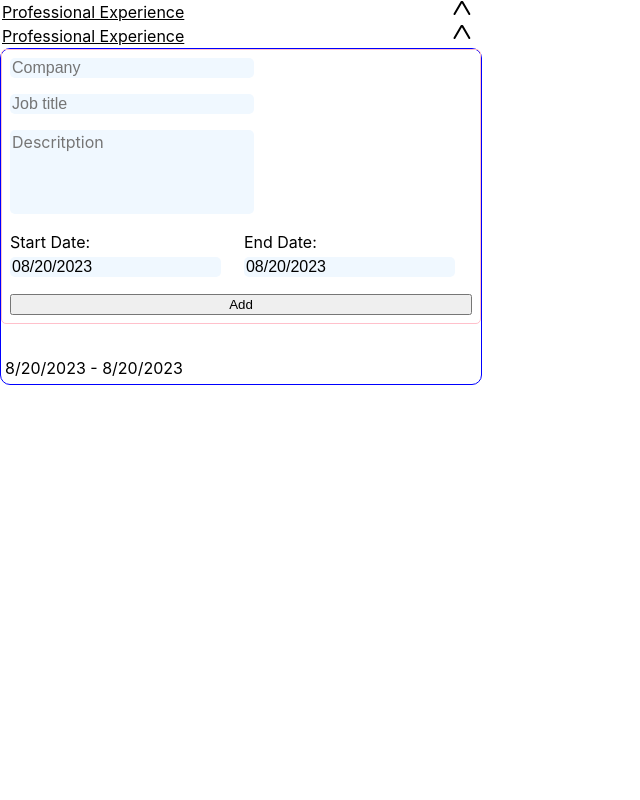
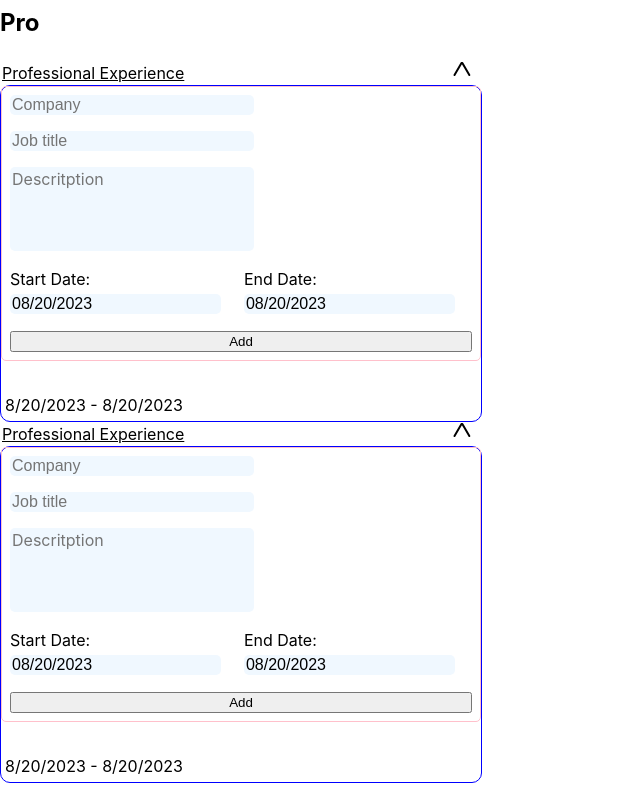
Before and after one commit to StephTorres22/cv-app, a React (Vite) app in the folder cv-app/: page / in a window 1280 px wide. Shown: the whole page, without its empty margins (0-640 px from the left). Built offline with nearby package versions, Linux system fonts and the light colour scheme.

Commit message:
watched a tutorial on creating collapsable components, introduction to useRef

```diff
--- a/cv-app/src/App.jsx
+++ b/cv-app/src/App.jsx
@@ -10,6 +10,7 @@ import ProfessionalExperience from "./ProfessionalExperience";
 //import Quali from "./classes/qualification";
 //import Establishment from "./classes/establishment";
 import Job from "./classes/job";
+import Collapsable from "./components/Collapsable";
 
 function App() {
   const [person, setPerson] = useState({
@@ -67,6 +68,22 @@ function App() {
 
   return (
     <div className="whole">
+      <Collapsable title="Pro">
+        <ProfessionalExperience
+          jobPlace={jobPlace}
+          handlePlaceChange={jobPlaceChange}
+          title={jobTitle}
+          handleTitleChange={jobTitleChange}
+          description={jobDescription}
+          handleDescriptionChange={jobDescriptionChange}
+          startDate={jobStart}
+          startChange={(date) => setJobStart(new Date(date))}
+          endDate={jobEnd}
+          endChange={(date) => setJobEnd(new Date(date))}
+          onClick={addJob}
+        />
+      </Collapsable>
+
       <div className="form">
         <div className="form-legend">
           <legend>
@@ -79,12 +96,17 @@ function App() {
                 name="professional-toggle"
                 // onChange={() => displayActive(0)}
               />
-              <label htmlFor="arrow-toggle" className="arrow-toggle-label" onClick={() => displayActive(0)}>
+              <label
+                htmlFor="arrow-toggle"
+                className="arrow-toggle-label"
+                onClick={() => displayActive(0)}
+              >
                 <span className="arrow"></span>
               </label>
             </div>
           </legend>
         </div>
+
         <ProfessionalExperience
           jobPlace={jobPlace}
           handlePlaceChange={jobPlaceChange}
@@ -97,7 +119,6 @@ function App() {
           endDate={jobEnd}
           endChange={(date) => setJobEnd(new Date(date))}
           onClick={addJob}
-          isActive={activeIndex === 0}
         />
       </div>
       <div className="form">
@@ -112,8 +133,11 @@ function App() {
                 name="quali-toggle"
                 //onChange={() => setActiveIndex(2)}
               />
-              <label htmlFor="arrow-toggle" className="arrow-toggle-label" onClick={() => displayActive(2)}>
-
+              <label
+                htmlFor="arrow-toggle"
+                className="arrow-toggle-label"
+                onClick={() => displayActive(2)}
+              >
                 <span className="arrow"></span>
               </label>
             </div>
--- a/cv-app/src/ProfessionalExperience.jsx
+++ b/cv-app/src/ProfessionalExperience.jsx
@@ -1,6 +1,6 @@
 import DateSelector from "./components/DateSelector";
 import "./styles/forms.css";
-import { CSSTransition } from "react-transition-group";
+
 
 /* eslint-disable react/prop-types */
 function ProfessionalExperience({
@@ -15,15 +15,10 @@ function ProfessionalExperience({
   endDate,
   endChange,
   onClick,
-  isActive,
+
 }) {
   return (
-    <CSSTransition
-      in={isActive}
-      timeout={600}
-      mountOnEnter={true}
-      classNames="form-transition"
-    >
+
       <div className="forms-container">
         <form action="" className="forms">
           <input
@@ -78,7 +73,7 @@ function ProfessionalExperience({
           <p>{description}</p>
         </div>
       </div>
-    </CSSTransition>
+
   );
 }
 
--- /dev/null
+++ b/cv-app/src/components/Collapsable.jsx
@@ -0,0 +1,33 @@
+/* eslint-disable react/prop-types */
+import { useState, useRef } from "react";
+import "../styles/collapsable.css";
+
+function Collapsable({title, children}) {
+   const [isActive, setIsActive] = useState(false);
+  const inner = useRef(null);
+  const currentHeight = isActive ? inner.current.clientHeight : 0;
+
+  function handleToggle(e) {
+    e.preventDefault();
+    setIsActive(!isActive);
+  }
+
+  return (
+     <div
+      className={`panel ${isActive ? "is-expanded" : ""}`}
+      onClick={(e) => handleToggle(e)}
+    >
+      <div className="panel-heading">
+        <h2>{title}</h2>
+      </div>
+      <div className="panel-collapse" style={{ height: currentHeight + "px" }}>
+        <div className="panel-body" ref={inner}>
+          {children}
+        </div>
+      </div>
+    </div>
+
+  );
+}
+
+export default Collapsable;
--- /dev/null
+++ b/cv-app/src/styles/collapsable.css
@@ -0,0 +1,16 @@
+.panel h2 {
+  margin-top: 5px;
+}
+
+.panel .panel-heading {
+  cursor: pointer;
+}
+
+.panel .panel-collapse {
+  overflow: hidden;
+  transition: height 300ms ease-out;
+}
+
+.panel .panel-body {
+  border: none;
+}
```
Lines whose indentation alone changed are shown as unchanged.
